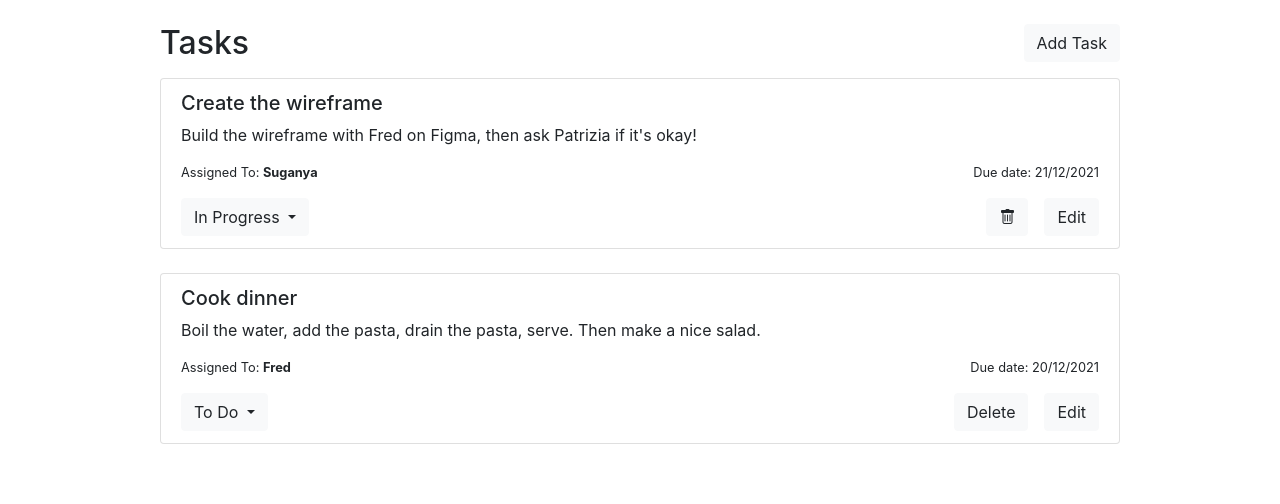
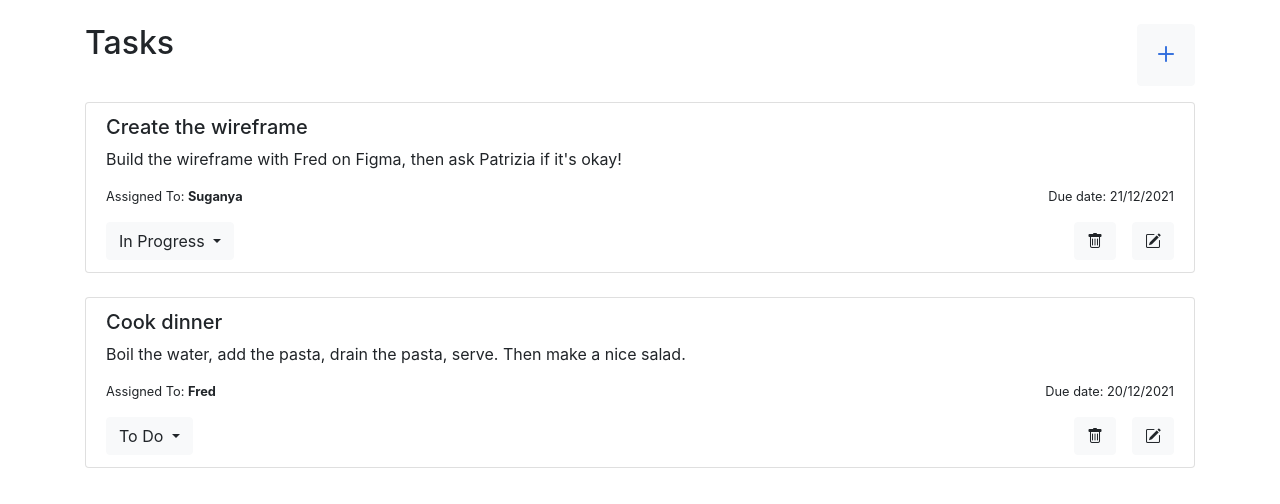
Before and after one commit to bashirawaty02/checklist, a website: page index.html in a window 1280 px wide. Drawn offline with nearby package versions, Linux system fonts and the light colour scheme.

Commit message:
added the new note icon

```diff
--- a/index.html
+++ b/index.html
@@ -116,7 +116,7 @@
     </div>
 
 
-    <div class="container-flex w-75 mx-auto">
+    <div class="container w-sm-100 w-md-50 mx-auto">
 
       <div class="row">
         <div class="col">
@@ -125,7 +125,7 @@
           <div class="d-flex mt-4 justify-content-between" >
             <h2>Tasks</h2>
             <p>
-              <span><button type="button" class="btn btn-light float-right" id="addTaskButton" data-toggle="modal" data-target="#newTask">Add Task</button></span>
+              <span><button type="button" class="btn btn-light float-right" id="addTaskButton" data-toggle="modal" data-target="#newTask"><i class="bi bi-plus" style="font-size: 2rem; color: rgb(50, 110, 221); margin: 0; padding: 0;"></i></button></span>
             </p>
           </div>
 
@@ -164,9 +164,9 @@
                 </div>
                 <div class="d-flex">
                   <button type="button" class="btn btn-light mx-3">
-                    <span class="bi bi-trash"></span>
+                    <i class="bi bi-trash"></i>
                   </button>
-                  <button type="button" class="btn btn-light " data-toggle="modal" data-target="#editTask">Edit</button>
+                  <button type="button" class="btn btn-light " data-toggle="modal" data-target="#editTask"><i class="bi bi-pencil-square"></i></button>
                 </div>
               </div>
             </li>
@@ -196,8 +196,8 @@
                   </div>
                 </div>
                 <div class="d-flex">
-                  <button type="button" class="btn btn-light mx-3">Delete</button>
-                  <button type="button" class="btn btn-light" data-toggle="modal" data-target="#editTask">Edit</button>
+                  <button type="button" class="btn btn-light mx-3"><i class="bi bi-trash"></i></button>
+                  <button type="button" class="btn btn-light" data-toggle="modal" data-target="#editTask"><i class="bi bi-pencil-square"></i></button>
                 </div>
               </div>
 
```
